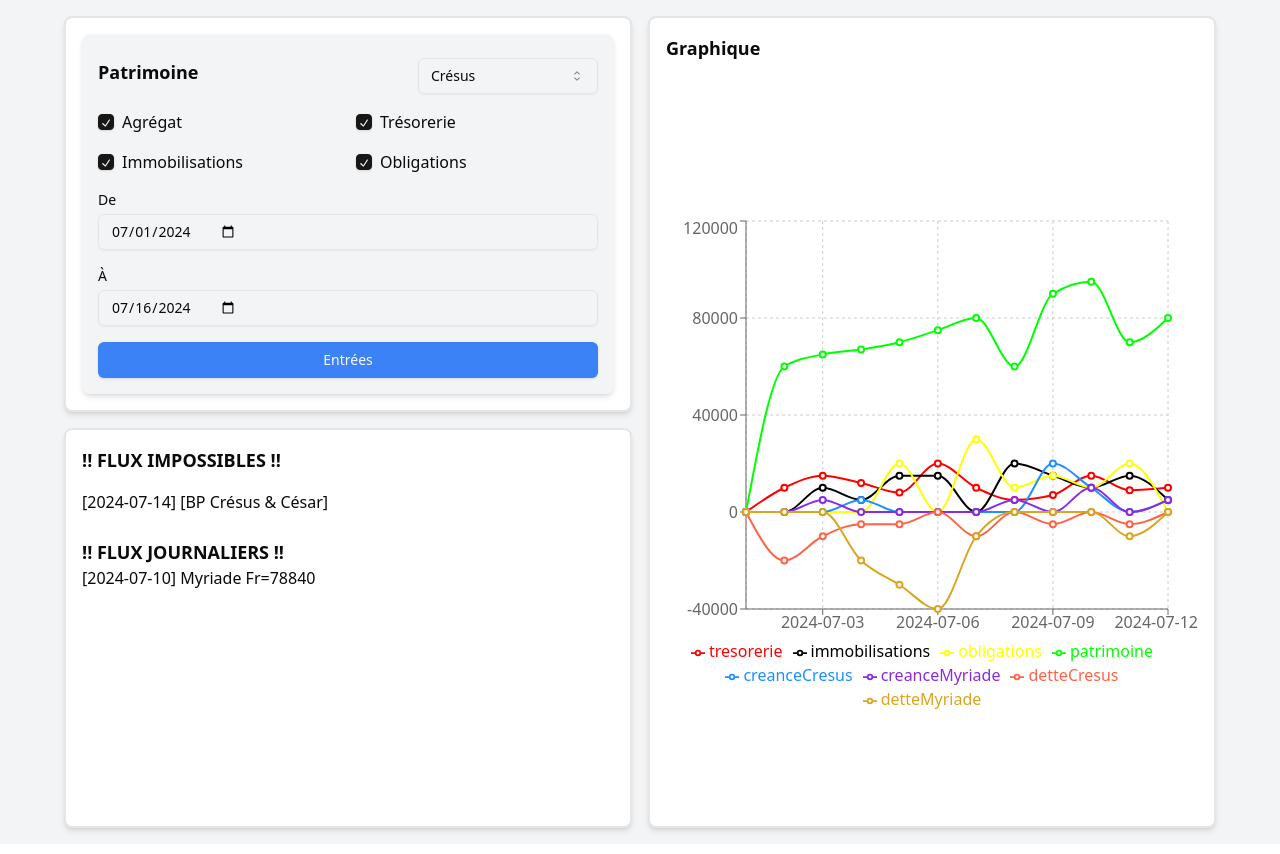
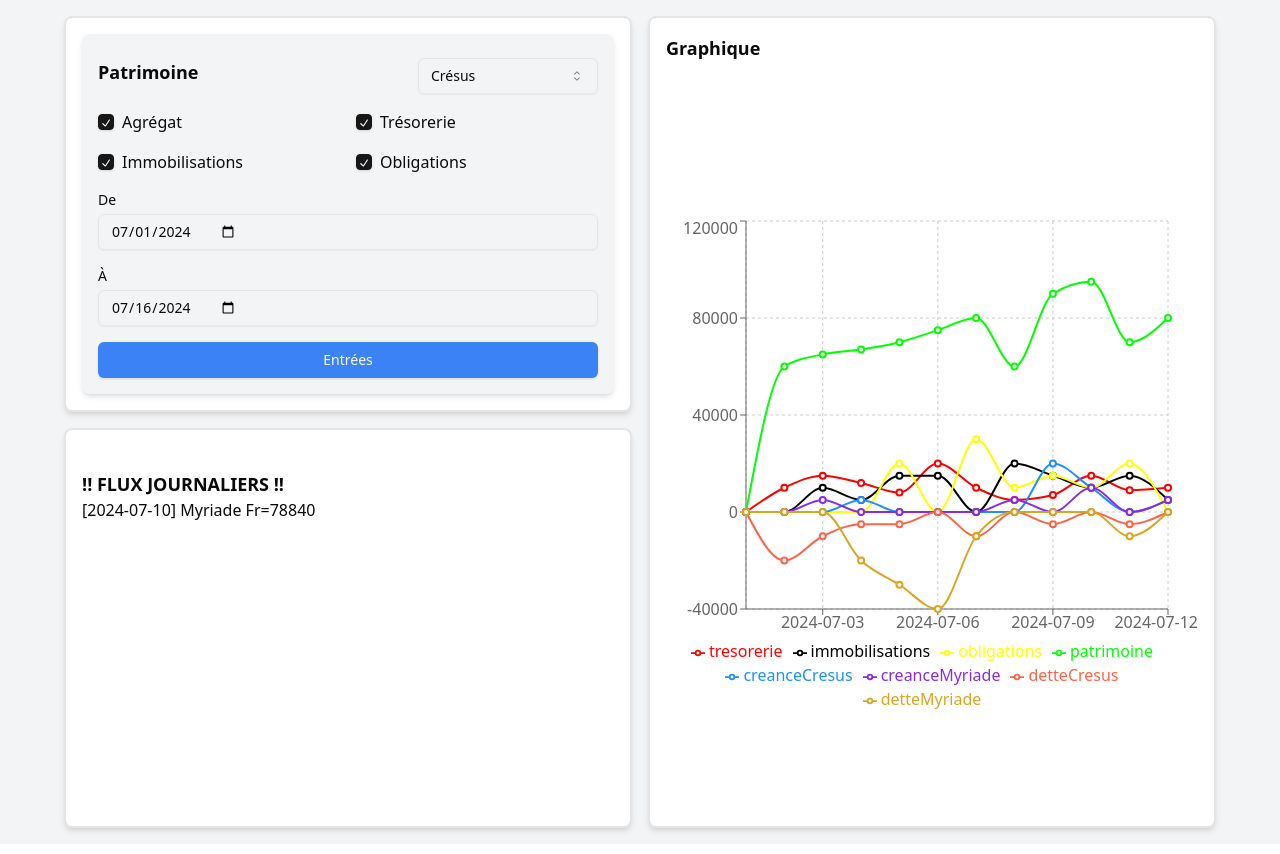
Before and after one commit to micael-jerry/patrimoine, a Next.js app: page / in a window 1280 px wide. Built offline with nearby package versions, Linux system fonts and the light colour scheme.

Commit message:
chore: create log

```diff
--- a/src/app/page.tsx
+++ b/src/app/page.tsx
@@ -1,5 +1,6 @@
 import { CustomGraph } from "@/components/customs/CustomGraph";
 import InputForm from "@/components/customs/InputForm";
+import { Log } from "@/components/customs/Log";
 
 export default function Home() {
   return (
@@ -9,12 +10,7 @@ export default function Home() {
           <div className="p-4 border-2 rounded-lg bg-white shadow-md">
             <InputForm />
           </div>
-          <div className="p-4 border-2 rounded-lg bg-white shadow-md h-[400px] overflow-auto">
-            <h2 className="text-lg font-bold mb-4">!! FLUX IMPOSSIBLES !!</h2>
-            <p>[2024-07-14] [BP Crésus & César]</p>
-            <h2 className="text-lg font-bold mt-6">!! FLUX JOURNALIERS !!</h2>
-            <p>[2024-07-10] Myriade Fr=78840</p>
-          </div>
+          <Log />
         </div>
         <div className="p-4 border-2 rounded-lg bg-white shadow-md">
           <h2 className="text-lg font-bold mb-4">Graphique</h2>
--- /dev/null
+++ b/src/components/customs/Log.tsx
@@ -0,0 +1,8 @@
+export const Log = () => {
+  return (
+    <div className="p-4 border-2 rounded-lg bg-white shadow-md h-[400px] overflow-auto">
+      <h2 className="text-lg font-bold mt-6">!! FLUX JOURNALIERS !!</h2>
+      <p>[2024-07-10] Myriade Fr=78840</p>
+    </div>
+  );
+};
```
